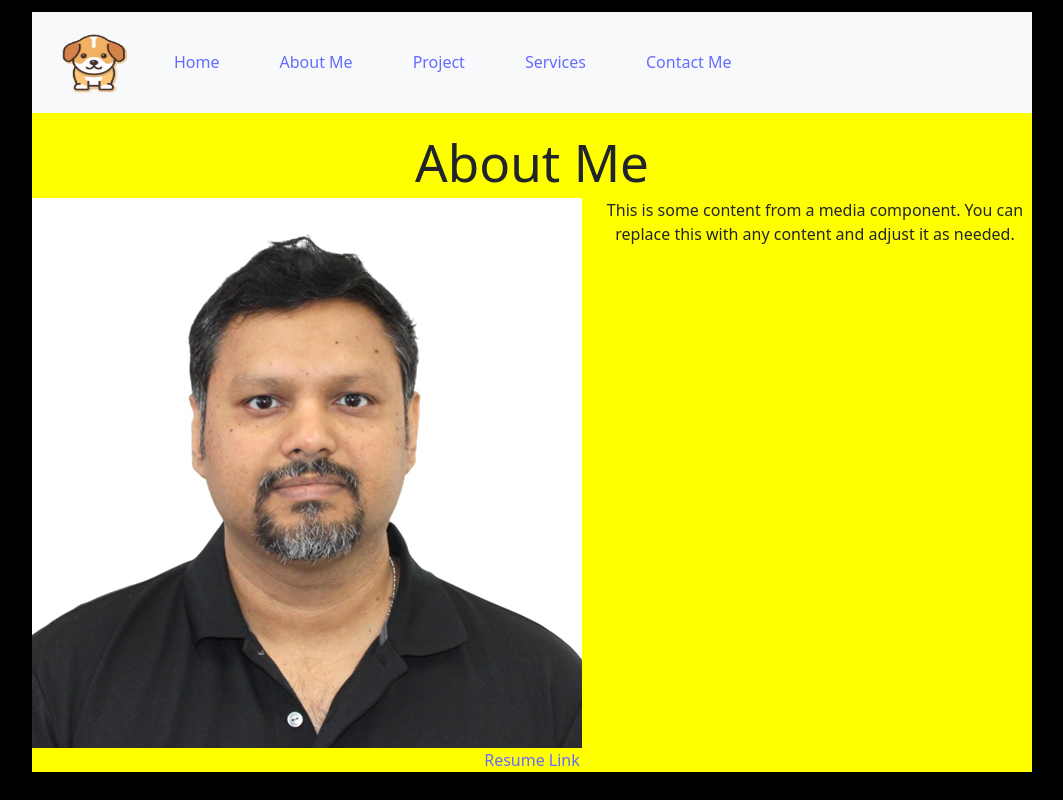
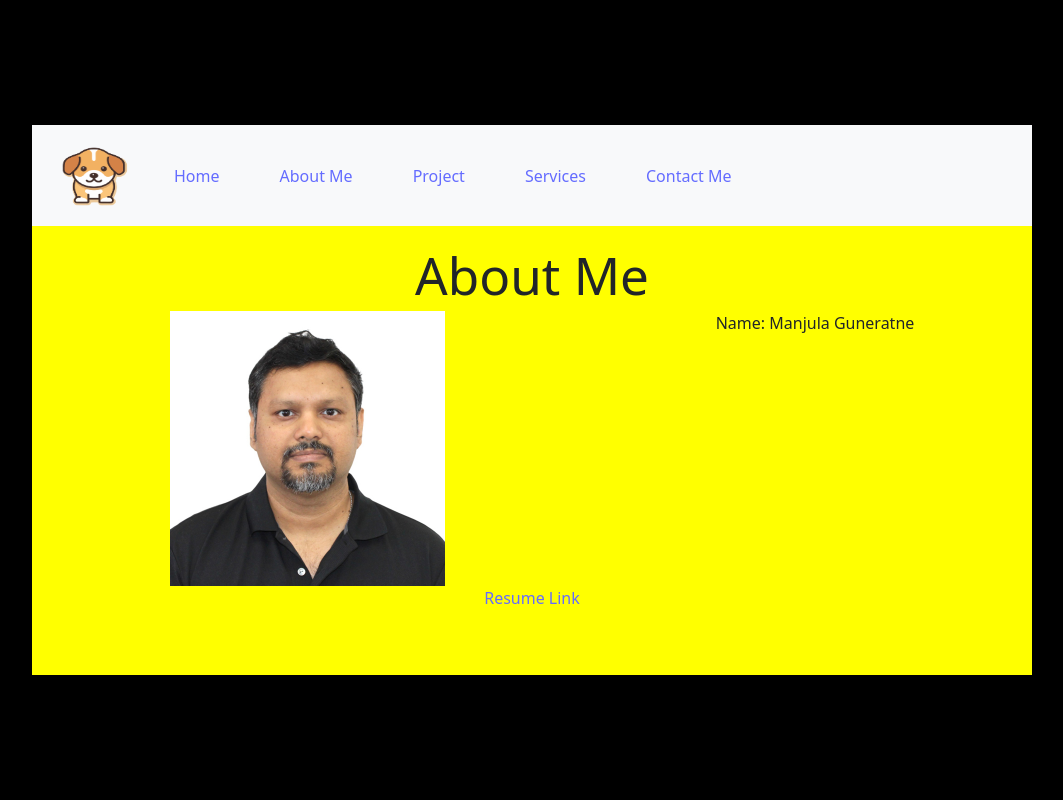
Before and after one commit to manjula-guneratne/assignment1-portfolio-site, a React (Vite) app: page /components/about in a window 1280 px wide. Shown: the whole page, without its empty margins (108-1171 px from the left). Built offline with nearby package versions, Linux system fonts and the light colour scheme.

Commit message:
portfolio image resized

```diff
--- a/src/components/about.jsx
+++ b/src/components/about.jsx
@@ -1,4 +1,4 @@
-import React from 'react';
+import React from "react";
 
 function About() {
   return (
@@ -7,14 +7,23 @@ function About() {
 
       <div class="d-flex justify-content-md-center">
         <div class="flex-shrink-0">
-                    <img src="/images/Portfolio_image.jpg" alt="My portfolio image"/>
+          <img
+            src="/images/Portfolio_image.jpg"
+            alt="My portfolio image"
+            width="50%"
+            height="100%"
+          />
         </div>
         <div class="flex-grow-1 ms-3">
-                    This is some content from a media component. You can replace this with any content and adjust it as needed.
+          Name: Manjula Guneratne
         </div>
       </div>
 
-            <p><a href="https://docs.google.com/document/d/14va3Vk7lsrwfy7Lf2inikEqJVZyLk4Wd9giwjgRBy1A/edit?usp=sharing">Resume Link</a></p>
+      <p>
+        <a href="https://docs.google.com/document/d/14va3Vk7lsrwfy7Lf2inikEqJVZyLk4Wd9giwjgRBy1A/edit?usp=sharing">
+          Resume Link
+        </a>
+      </p>
     </div>
   );
 }
```
Lines whose indentation alone changed are shown as unchanged.
